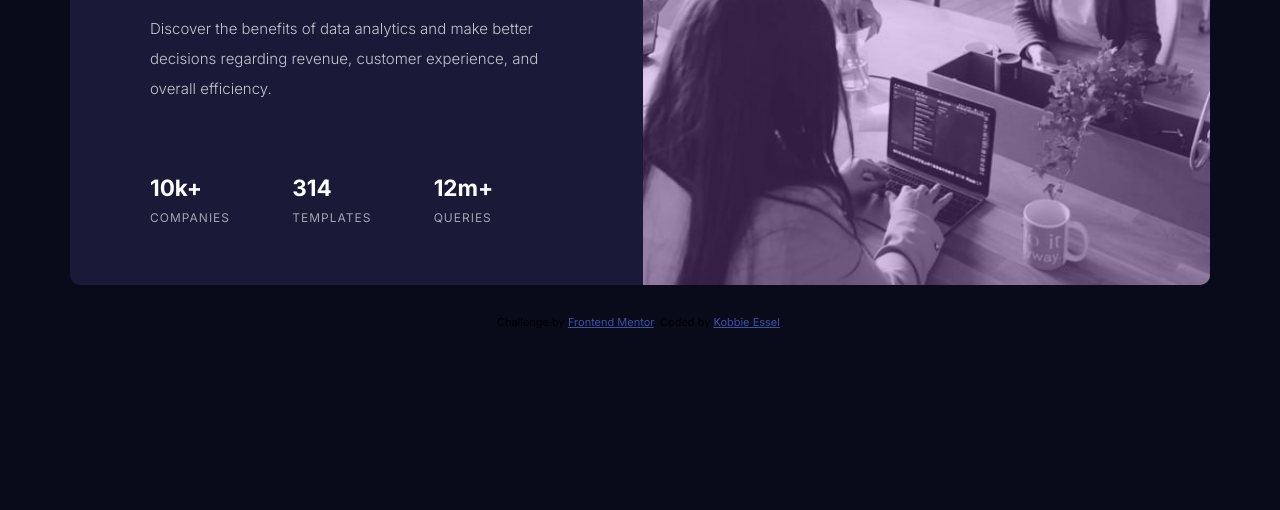
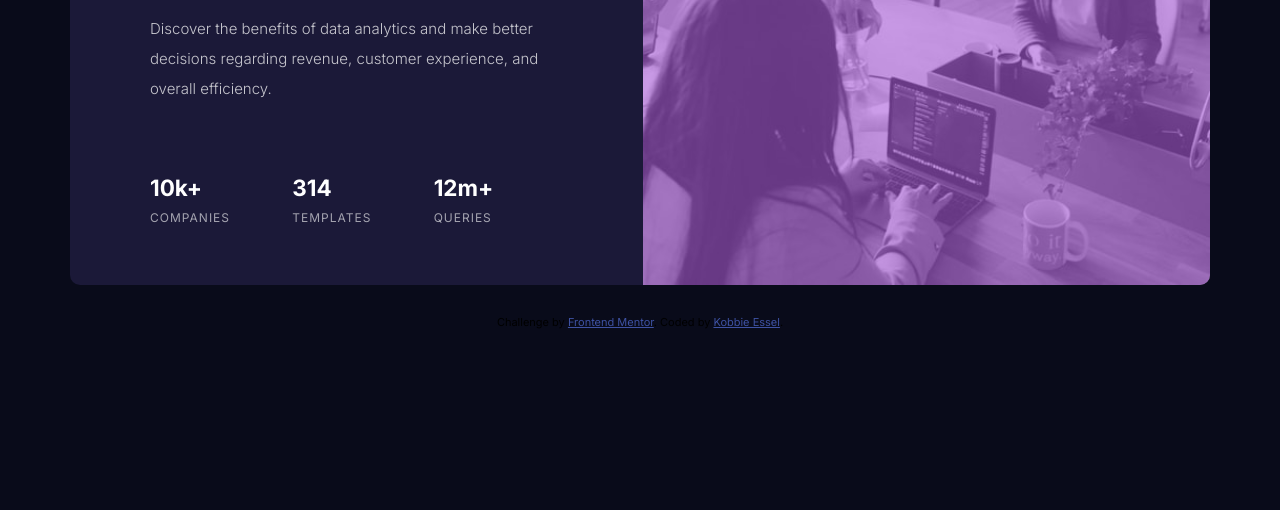
Before and after one commit to kobbieessel/Stat-preview-card, a plain HTML site: page index.html in a window 1280 px wide. Shown: the part 290-800 px from the top of the page. Drawn offline with Linux system fonts and the light colour scheme.

Commit message:
Update style.css

```diff
--- a/style.css
+++ b/style.css
@@ -104,7 +104,7 @@ img {
   left: 0;
   right: 0;
   bottom: 0;
-  opacity: 0.3;
+  opacity: 0.6;
   background-color: var(--Soft-violet-accent);
 }
 /*Footer section*/
```
